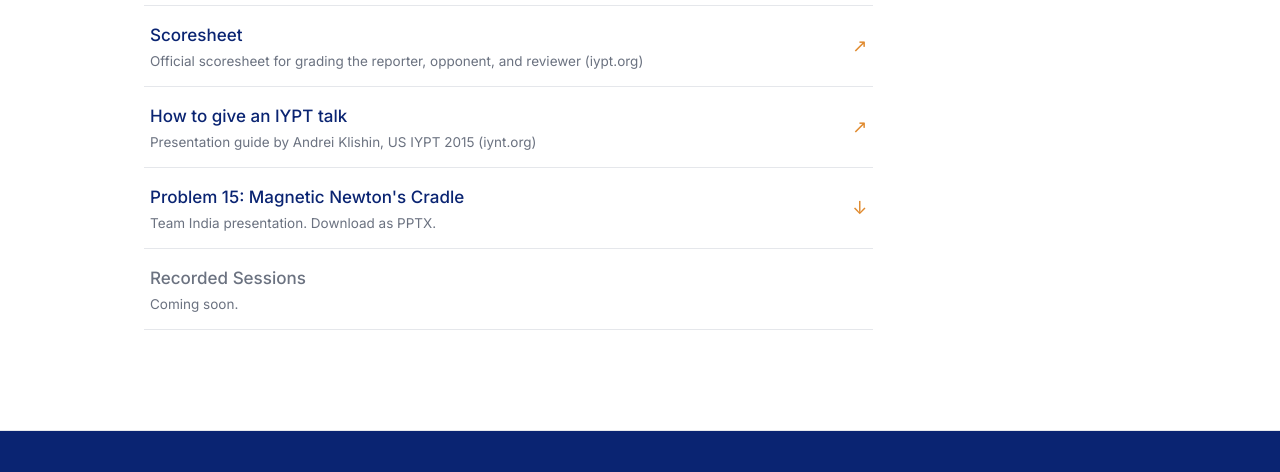
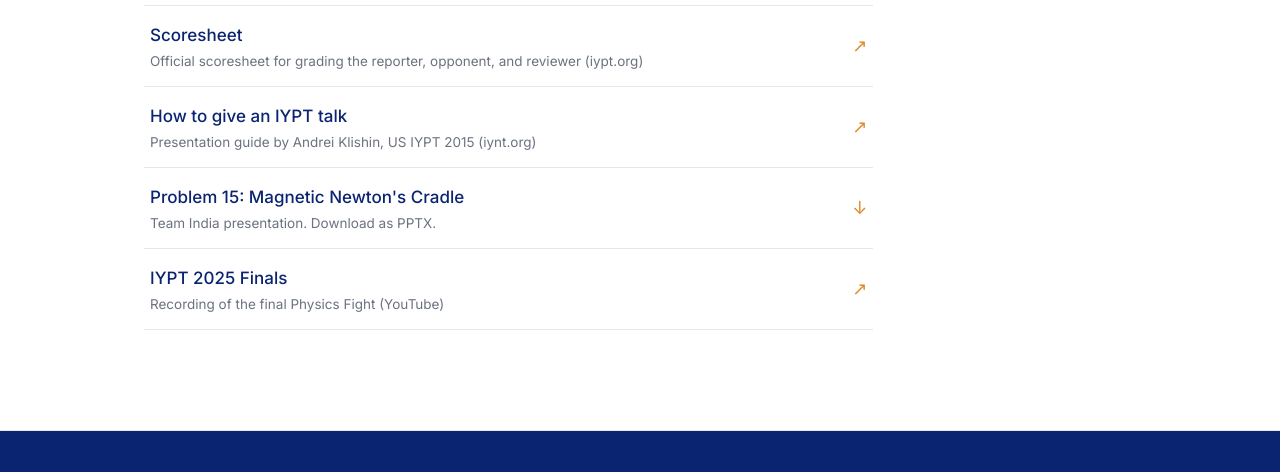
Before and after one commit to orangewolf79/inypt-in, a plain HTML site: page resources.html in a window 1280 px wide. Shown: the part 1277-1749 px from the top of the page. Drawn offline with nearby package versions, Linux system fonts and the light colour scheme.

Commit message:
added some resources

```diff
--- a/resources.html
+++ b/resources.html
@@ -85,12 +85,13 @@
         </div>
         <span class="res-arrow" aria-hidden="true">&#8595;</span>
       </a>
-      <div class="res-item is-soon">
+      <a class="res-item" href="https://www.youtube.com/watch?v=3qangzZkpq0" target="_blank" rel="noopener">
         <div class="res-body">
-          <span class="res-title">Recorded Sessions</span>
-          <span class="res-desc">Coming soon.</span>
+          <span class="res-title">IYPT 2025 Finals</span>
+          <span class="res-desc">Recording of the final Physics Fight (YouTube)</span>
         </div>
-      </div>
+        <span class="res-arrow" aria-hidden="true">&#8599;</span>
+      </a>
     </div>
   </section>
 
```
Also changed, not shown: .claude/launch.json (deleted), .claude/settings.local.json (deleted), 1 other file.
